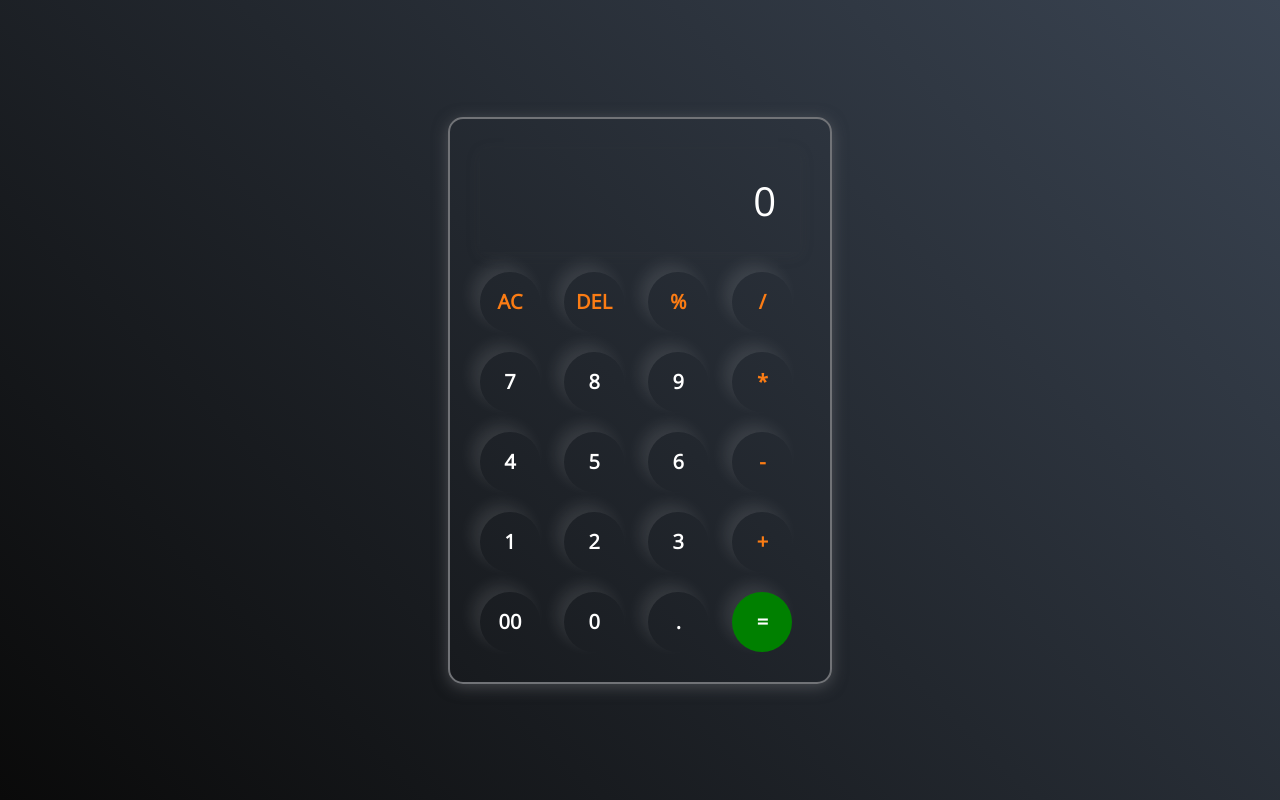
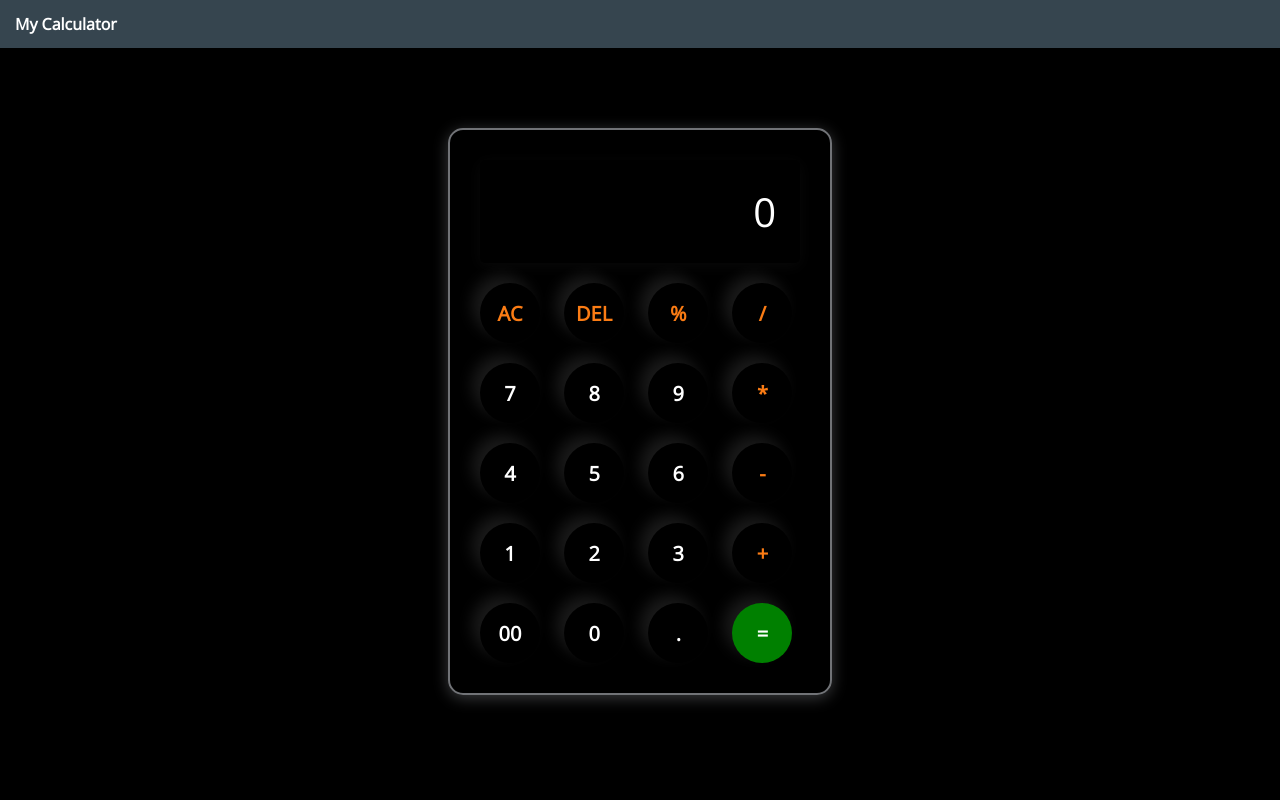
Before and after one commit to eliminatorx1/MyCalculator, a plain HTML site: page index.html in a window 1280 px wide. Both pictures are taken after a click on the button "AC". Drawn offline with nearby package versions, Linux system fonts and the light colour scheme.

Commit message:
all done

```diff
--- a/index.html
+++ b/index.html
@@ -12,6 +12,8 @@
     <link href="https://fonts.googleapis.com/css2?family=Open+Sans:wght@300&family=Ubuntu:wght@300&display=swap" rel="stylesheet">
 </head>
 <body>
+    <nav><h1>My Calculator  </h1></nav>
+    <section>
     <div class="calculator">
         <!-- creating the basic layout of the calculator  -->
         <input type = "text" placeholder="0" value="" id="inputBox" disabled>
@@ -49,6 +51,8 @@
         </div>
     </div>
     <!-- linking the javascript file -->
+</section>
     <script src="index.js"></script>
+
 </body>
 </html>
--- a/index.js
+++ b/index.js
@@ -1,33 +1,51 @@
-let input = document.getElementById('inputBox');
-let buttons = document.querySelectorAll('button') //querySelectorAll() returns all elements that matches a css selector(s)
-//querySelectorAll() returns a NodeList
-let string = ""; //we will store our result here
-let arr = Array.from(buttons); //creating the array from the buttons
+let input = document.querySelector('input');
+let buttons = document.querySelectorAll('button');
+let string = "";
+let arr = Array.from(buttons);
 
-arr.forEach(button =>{
-    button.addEventListener('click',(e)=>{
-        if(e.target.innerHTML == '='){
-            string = eval(string); //evaluate(eval()) is an inbuilt function in javascript which will auto evaluate the string
-            input.value = string;
-        }
-        else if(e.target.innerHTML == 'AC' ){ //target property returns the element where the event occurred
-            //currentTrarget property returns the element whose event listener triggered the event
-            string ="";
-            input.value = string;
-            input.value = string;
-        }
-        else if(e.target.innerHTML == 'DEL'){
-            string = string.substring(0, string.length-1); //this will remove the last character from the string
+// input.addEventListener('click', (e) => {
+//   input.style.backgroundColor = 'blue'; // Apply blue background color to the input field when input is detected
+// });
 
-        }
+arr.forEach(button => {
+  button.addEventListener('click', (e) => {
+    let operator = e.target.innerHTML;
+    input.style.border= '1px solid #3A3B3C'
+    let lastChar = string.charAt(string.length - 1);
 
-        else{
-            string += e.target.innerHTML; //if the clicked button is not '=' then simply we will add the value to the string
-            input.value = string;
+    if (operator === '=') {
+      string = eval(string);
+      input.value ="Ans: "+ string;
+      input.style.border= '1px solid #E4E6EB'; // Reset the background color
+      string = String(string); // Reassign the evaluated value to the string
+    } else if (operator === 'AC') {
+      string = "";
+      input.value = string;
+      input.style.border= 'none';; // Reset the background color
+    } else if (operator === 'DEL') {
+      if (string === "") {
+        return;
+      }
+      string = string.substring(0, string.length - 1);
+      input.value = string;
+      input.style.backgroundColor = ''; // Reset the background color
+    } else {
+      if ((isOperator(lastChar) || lastChar === "") && isOperator(operator)) {
+        string += "0" + operator;
+      } else {
+        string += operator;
+      }
+      input.value = string;
+      input.style.backgroundColor = ''; // Reset the background color
+    }
+  });
+});
 
-        }
+// Add event listener to the AC button
+document.getElementById('AC').addEventListener('click', () => {
+  input.style.backgroundColor = ''; // Reset the background color
+});
 
-
-
-    })
-})
+function isOperator(char) {
+  return ['+', '-', '*', '/', '%'].includes(char);
+}
--- a/style.css
+++ b/style.css
@@ -10,25 +10,57 @@ body{
     width: 100%;
     height: 100vh;
     display: flex;
-    justify-content: center; /* this will align the content vertically in the center*/
+    flex-direction: column;
+    justify-content: flex-start; /* this will align the content vertically in the center*/
     align-items: center; /* this will algin the items horizontally in the center*/
-    background: linear-gradient(45deg, #0a0a0a, #3a4452);
+    /* background: linear-gradient(45deg, #0a0a0a, #3a4452); */
+    background-color: black;
+    color: white;
 
 }
 
 /* now styling the calculator */
+h1{
+    color: white;
+    font: 500;
+    font-size: 1rem;
+    padding: 3px 5px;
+    margin-left: 10px;
+    /* color: black; */
+
+
+}
+nav{
+    display: flex;
+    align-items: center;
+    /* justify-content: center; */
+    margin-top: 0px;
+    background-color:#36454F;
+    width: 100%;
+    height: 3rem;
+
+
+}
+section{
+    display:flex;
+    flex-direction: column;
+    align-items:center;
+    justify-content: flex-start;
+}
 .calculator{
+    margin-top: 5rem;
     border: 2px solid #717377;
     padding: 20px; /*this will provide the space around elements*/
     border-radius: 15px;
     background: transparent;
     box-shadow: 0px 3px 15px rgba(113, 115, 119, 0.5) ;
 
+
 }
 
 input{
     width: 320px;
-    border: none;
+
     padding: 24px;
     margin:10px;
     background:transparent;
@@ -37,14 +69,19 @@ input{
     text-align: right; /*this will put the content to the right*/
     cursor: pointer;
     color: white;
+    border-radius: 5px;
+    transition: all 1s ease-in-out;
 
 
 }
 
+
 input::placeholder{
     color: #ffffff;
 
+
 }
+
 
 button{
     border: none;
```
